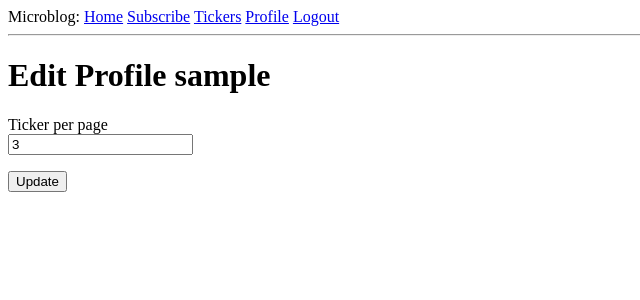
After one commit to piotr-czerwinski/pydocker, a Flask app: page /profile in a window 1280 px wide. The commit adds this page. Shown: the top 300 px of the page, without its empty margins (0-640 px from the left). Run offline with Flask 2, Linux system fonts and the light colour scheme; the visitor is signed in with stand-in values (Sample User, id 1); data comes from the database, SQL or seed files in the repository.

Commit message:
pagination

```diff
--- a/web/errors.py
+++ b/web/errors.py
@@ -1,5 +1,5 @@
 from flask import render_template
-from app import app, db
+from web import app, db
 
 @app.errorhandler(404)
 def not_found_error(error):
--- a/web/forms.py
+++ b/web/forms.py
@@ -1,8 +1,12 @@
 from flask_wtf import FlaskForm
-from wtforms import StringField, PasswordField, BooleanField, SubmitField
+from wtforms import StringField, PasswordField, BooleanField, SubmitField, IntegerField
 from wtforms.validators import ValidationError, DataRequired, Email, EqualTo
 from web.models import User
 
+
+class ProfileForm(FlaskForm):
+    ticker_per_page = IntegerField('Ticker per page')
+    submit = SubmitField('Update')
 
 class LoginForm(FlaskForm):
     username = StringField('Username', validators=[DataRequired()])
--- a/web/models.py
+++ b/web/models.py
@@ -12,6 +12,7 @@ class User(UserMixin, db.Model):
     username = db.Column(db.String(64), index=True, unique=True)
     email = db.Column(db.String(120), index=True, unique=True)
     password_hash = db.Column(db.String(128))
+    ticker_per_page = db.Column(db.Integer, default=3 )
 
     subscriptions = db.relationship('TickerSubscription', backref='user', lazy='dynamic')
     # followed = db.relationship(
--- a/web/routes.py
+++ b/web/routes.py
@@ -1,6 +1,6 @@
 from web import app, db
 from flask import render_template, flash, redirect, url_for, request
-from web.forms import SubscribeTickerForm, LoginForm, RegistrationForm
+from web.forms import SubscribeTickerForm, LoginForm, RegistrationForm, ProfileForm
 from flask_login import current_user, login_user, logout_user, login_required
 
 from werkzeug.urls import url_parse
@@ -57,13 +57,33 @@ def register():
         return redirect(url_for('login'))
     return render_template('register.html', title='Register', form=form)
 
+@app.route('/profile', methods=['GET', 'POST'])
+@login_required
+def profile():
+       form = ProfileForm()
+       if form.validate_on_submit():
+              current_user.ticker_per_page = form.ticker_per_page.data
+              db.session.commit()
+              flash('Your changes have been saved.')
+              return redirect(url_for('profile'))
+       elif request.method == 'GET':
+              form.ticker_per_page.data = current_user.ticker_per_page
+       return render_template('profile.html', title='Edit Profile', form=form)
 
 @app.route('/ticker')
 @login_required
 def ticker_list():
-       tickers = Ticker.query.order_by(Ticker.name)
+       page = request.args.get('page', 1, type=int)
+       items_per_page = 2
+       if current_user.is_authenticated:
+              items_per_page = current_user.ticker_per_page
+       tickers = Ticker.query.order_by(Ticker.name).paginate(page, items_per_page, False)
+       next_url = url_for('ticker_list', page=tickers.next_num) \
+              if tickers.has_next else None
+       prev_url = url_for('ticker_list', page=tickers.prev_num) \
+              if tickers.has_prev else None
 
-       return render_template('tickersList.html', tickers=tickers)
+       return render_template('tickersList.html', tickers=tickers.items, next_url=next_url, prev_url=prev_url)
 
 @app.route('/ticker/<tickername>')
 @login_required
--- a/web/templates/base.html
+++ b/web/templates/base.html
@@ -15,6 +15,7 @@
             {% if current_user.is_anonymous %}
             <a href="{{ url_for('login') }}">Login</a>
             {% else %}
+            <a href="{{ url_for('profile') }}">Profile</a>
             <a href="{{ url_for('logout') }}">Logout</a>
             {% endif %}
         </div>
--- /dev/null
+++ b/web/templates/profile.html
@@ -0,0 +1,16 @@
+{% extends "base.html" %}
+
+{% block content %}
+    <h1>Edit Profile {{ current_user.username}}</h1>
+    <form action="" method="post">
+        {{ form.hidden_tag() }}
+        <p>
+            {{ form.ticker_per_page.label }}<br>
+            {{ form.ticker_per_page}}<br>
+            {% for error in form.ticker_per_page.errors %}
+            <span style="color: red;">[{{ error }}]</span>
+            {% endfor %}
+        </p>
+        <p>{{ form.submit() }}</p>
+    </form>
+{% endblock %}
--- a/web/templates/tickersList.html
+++ b/web/templates/tickersList.html
@@ -4,4 +4,10 @@
     {% for ticker in tickers %}
     <div><p><a href="{{ url_for('ticker', tickername=ticker.name) }}">{{ ticker.name }}</a></p></div>
     {% endfor %}
+    {% if prev_url %}
+    <a href="{{ prev_url }}">Prev</a>
+    {% endif %}
+    {% if next_url %}
+    <a href="{{ next_url }}">Next</a>
+    {% endif %}
 {% endblock %}
```
Also changed, not shown: migrations/versions/f199adb7c679_items_per_page.py (added, +28 -0 lines).
